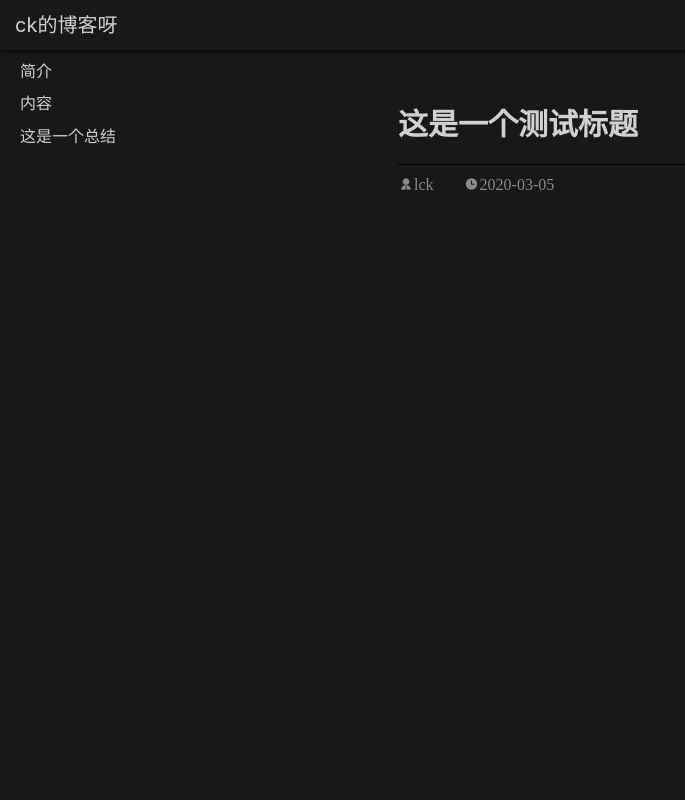
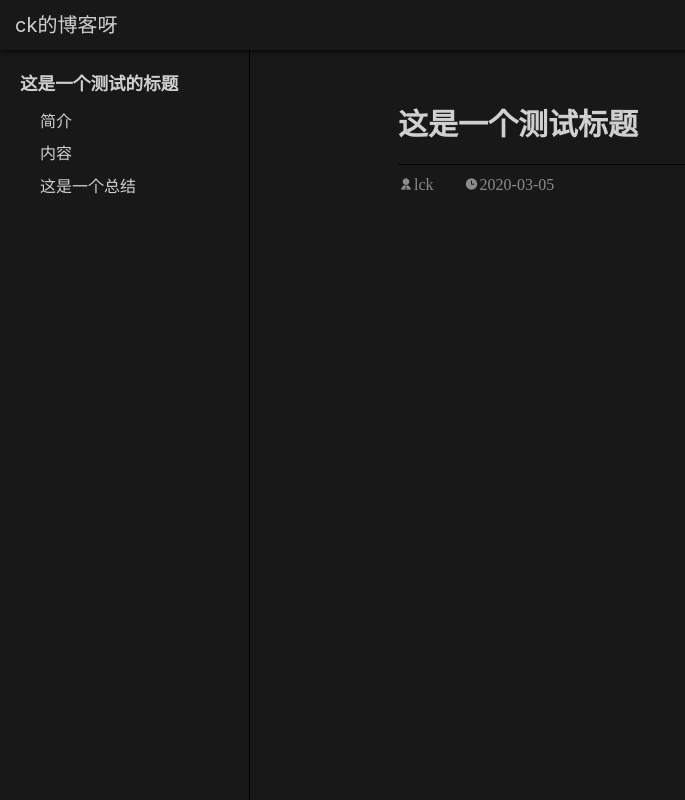
Before and after one commit to Lck6de1p/my-blog, a Vue app: page /#/test in a window 1280 px wide. Shown: the whole page, without its empty margins (0-685 px from the left). Built offline with nearby package versions, Linux system fonts and the light colour scheme.

Commit message:
给弹出siderbar添加菜单列表

```diff
--- a/src/assets/css/main.css
+++ b/src/assets/css/main.css
@@ -20,7 +20,7 @@
 
 @media (max-width: 700px) {
     /* 控制博客主页侧边栏显示消失 */
-    .nav-bar-pc {
+    .title-list-pc {
         display: none;
     }
     .blog-page {
--- a/src/components/common/SiderBar.vue
+++ b/src/components/common/SiderBar.vue
@@ -7,6 +7,7 @@
                     <span class="iconfont icon-houtui" @click="close"></span>
                 </div>
                 <avatar />
+                <title-list />
             </div>
         </transition>
     </div>
@@ -15,6 +16,7 @@
 <script>
 import bus from './bus'
 import avatar from './Avatar'
+import titleList from './TitleList'
 
 export default {
     data() {
@@ -23,7 +25,8 @@ export default {
         }
     },
     components: {
-        avatar
+        avatar,
+        titleList
     },
     created() {
         bus.$on('openSiderBar', () => {
--- a/src/components/common/NavBar.vue
+++ b/src/components/common/TitleList.vue
@@ -1,8 +1,8 @@
 <template>
-    <div class="sider-bar">
-        <p class="sider-bar-title">这是一个测试的标题</p>
+    <div class="title-list">
+        <p class="title-list-title">这是一个测试的标题</p>
         <ul>
-            <li class="sider-bar-item" @click="chose(index)" v-for="(item, index) in datList" :class="{'sider-bar-item-active': active == index}" :key="index">{{item}}</li>
+            <li class="title-list-item" @click="chose(index)" v-for="(item, index) in datList" :class="{'title-list-item-active': active == index}" :key="index">{{item}}</li>
         </ul>
     </div>
 </template>
@@ -25,16 +25,16 @@ export default {
 </script>
 
 <style lang="scss" scoped>
-.sider-bar {
+.title-list {
     padding: 20px 0;
 }
-.sider-bar-title {
+.title-list-title {
     margin-bottom: 10px;
     font-size: 1.1rem;
     font-weight: 700;
     color: $text-color;
 }
-.sider-bar-item {
+.title-list-item {
     font-size: 1rem;
     color: $text-color;
     line-height: 1.4;
@@ -43,12 +43,12 @@ export default {
     border-radius: 5px;
     cursor: pointer;
 }
-.sider-bar-item-active {
+.title-list-item-active {
     color: #fff !important;
     background-color: $green-color;
 
 }
-.sider-bar-item:hover {
+.title-list-item:hover {
     color: $green-color;
 }
 </style>
--- a/src/components/page/test.vue
+++ b/src/components/page/test.vue
@@ -1,8 +1,8 @@
 <template>
     <div>
         <v-header></v-header>
-        <div class="nav-bar-pc">
-            <nav-bar />
+        <div class="title-list-pc">
+            <title-list />
         </div>
         <div class="blog-page">
             <div class="blog-content">
@@ -21,7 +21,7 @@
 </template>
 
 <script>
-import navBar from '../common/NavBar'
+import titleList from '../common/TitleList'
 import vHeader from '../common/Header'
 
 
@@ -32,7 +32,7 @@ export default {
         }
     },
     components: {
-        navBar,
+        titleList,
         vHeader
     },
     created() {
@@ -44,7 +44,7 @@ export default {
 </script>
 
 <style lang="scss" scoped>
-.nav-bar-pc {
+.title-list-pc {
     position: fixed;
     top: 50px;
     bottom: 0;
```
